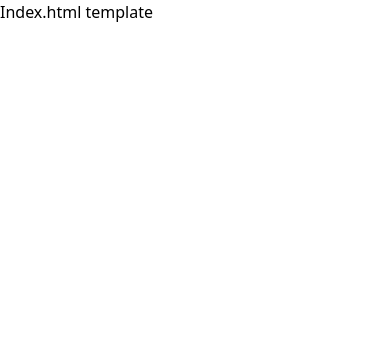
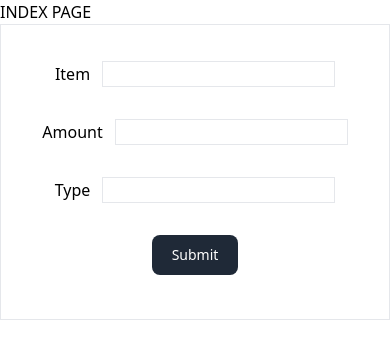
Before and after one commit to ZaidaMM/capstone, a Django app: page / in a window 390 px wide. Shown: the top 359 px of the page. Run offline with Django 4.2, Linux system fonts and the light colour scheme; style sheets or scripts are compiled from the project's sources.

Commit message:
Expense form setup

```diff
--- /dev/null
+++ b/myexpensetracker/forms.py
@@ -0,0 +1,7 @@
+from django.forms import ModelForm
+from .models import Expense
+
+class ExpenseForm(ModelForm):
+  class Meta:
+    model = Expense
+    fields = ('item', 'amount', 'type')
--- a/myexpensetracker/templates/myexpensetracker/index.html
+++ b/myexpensetracker/templates/myexpensetracker/index.html
@@ -1,3 +1,37 @@
 {% extends "myexpensetracker/layout.html" %} {% block body%}
-<h1>Index.html template</h1>
+<h1>INDEX PAGE</h1>
+
+<form method="post">
+  {% csrf_token %}
+
+  <div
+    class="form-container py-5 px-10 flex flex-col lg:flex-row md:jflex grow md:justify-center items-center border border-sky-500"
+  >
+    <div class="m-4 flex justify-center items-center rounded-lg">
+      <div>
+        <label class="mr-3" for="item">Item</label>
+      </div>
+      <div class="border" id="item">{{ expense_form.item }}</div>
+    </div>
+    <div class="m-4 flex justify-center items-center">
+      <div>
+        <label class="mr-3" for="amount">Amount</label>
+      </div>
+      <div class="border">{{ expense_form.amount }}</div>
+    </div>
+    <div class="m-4 flex justify-center items-center">
+      <div>
+        <label class="mr-3" for="type">Type</label>
+      </div>
+      <div class="border">{{ expense_form.type }}</div>
+    </div>
+    <div class="flex m-4 hover:scale-90">
+      <input
+        class="rounded-lg cursor-pointer text-white bg-gray-800 hover:bg-gray-700 focus:outline-none text-sm px-5 py-2.5 me-2 mb-2 dark:bg-gray-800 dark:hover:bg-gray-700"
+        type="submit"
+        value="Submit"
+      />
+    </div>
+  </div>
+</form>
 {% endblock %}
--- a/myexpensetracker/views.py
+++ b/myexpensetracker/views.py
@@ -1,5 +1,7 @@
 from django.shortcuts import render
+from .forms import ExpenseForm
 
 # Create your views here.
 def index(request):
-  return render(request, 'myexpensetracker/index.html')
+  expense_form = ExpenseForm()
+  return render(request, 'myexpensetracker/index.html', {'expense_form':expense_form})
```
